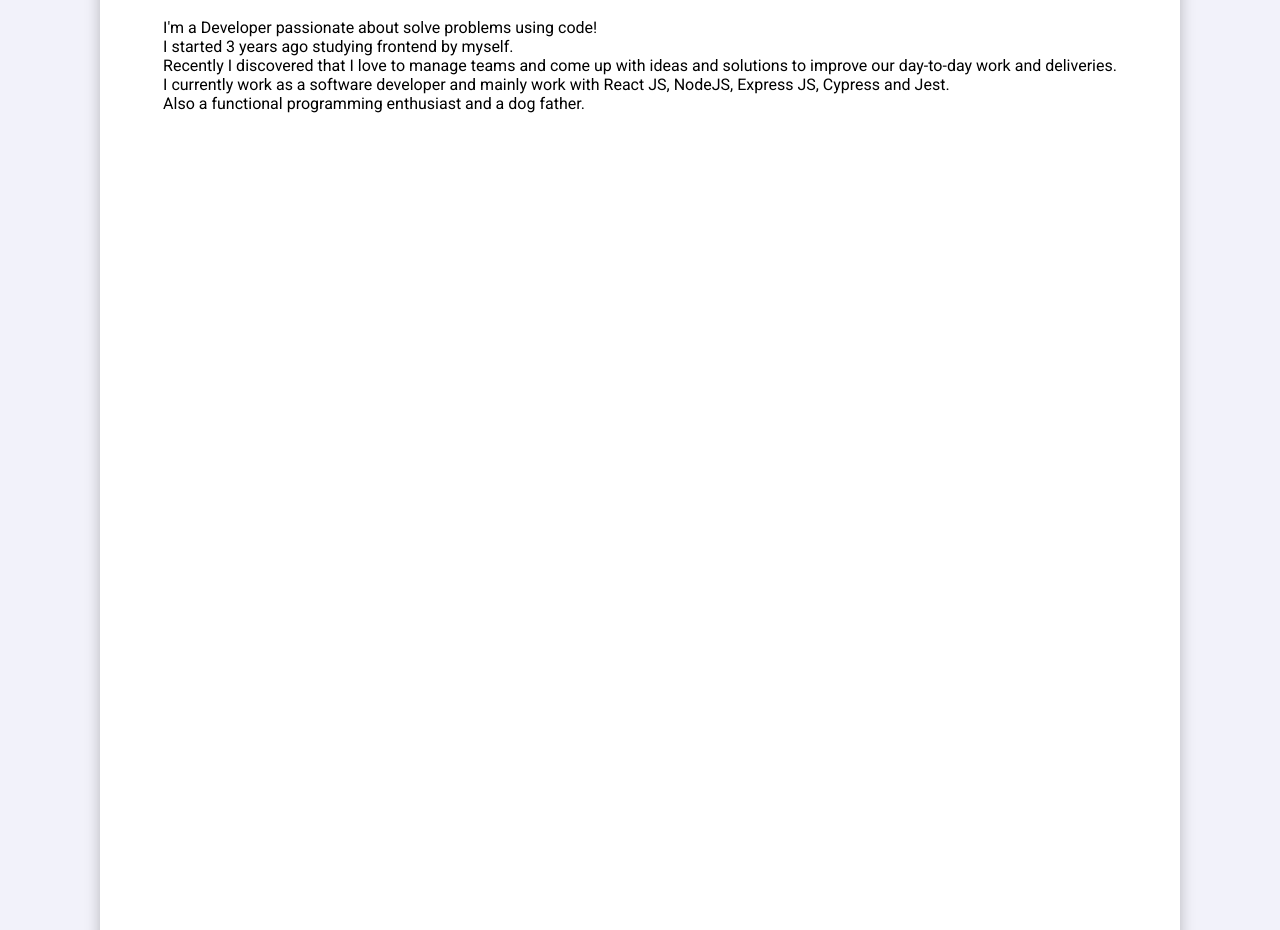
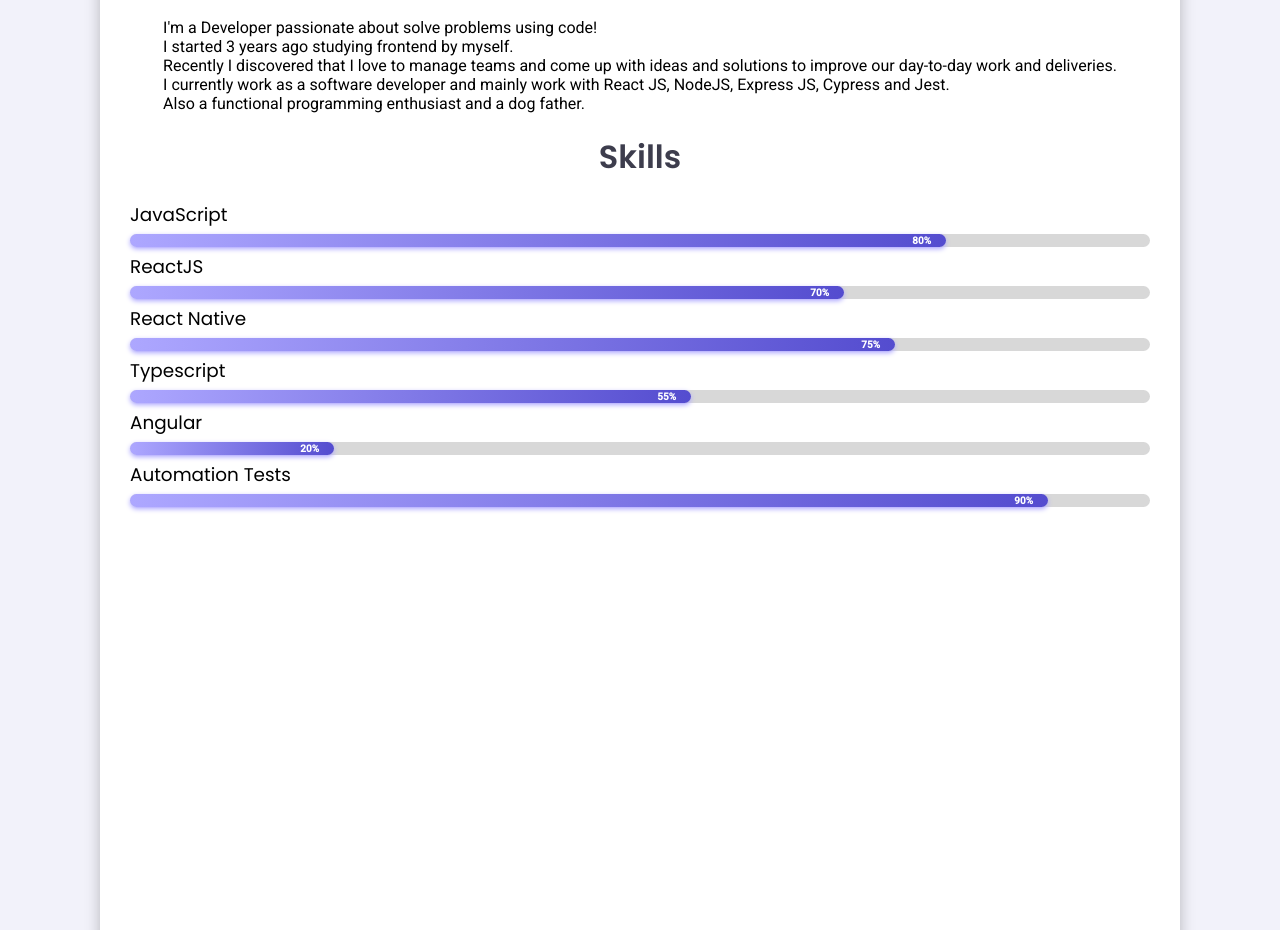
Before and after one commit to gvieiram/MyWebsite, a React (Create React App) app: page / in a window 1280 px wide. Shown: the part 1160-2090 px from the top of the page. Built offline with nearby package versions, Linux system fonts and the light colour scheme.

Commit message:
Added Skill component

```diff
--- /dev/null
+++ b/src/components/Skills/index.tsx
@@ -0,0 +1,41 @@
+import React, { useState } from 'react';
+
+import { Container, SkillBar, Progress, Skill } from './styles';
+
+interface SkillsProps {
+  skills: {
+    done: string;
+    name: string;
+  }[];
+}
+
+export function Skills({ skills }: SkillsProps) {
+  // const [style, setStyle] = useState({});
+
+  // skills.map(skill => {
+  //   setTimeout(() => {
+  //     const newStyle = {
+  //       opacity: 1,
+  //       width: `${skill.done}%`,
+  //     };
+
+  //     setStyle(newStyle);
+  //   }, 200);
+  // });
+
+  return (
+    <>
+      {skills.map(skill => (
+        <Container>
+          <Skill>{skill.name}</Skill>
+
+          <SkillBar>
+            <Progress style={{ width: `${skill.done}%`, opacity: 1 }}>
+              {skill.done}%
+            </Progress>
+          </SkillBar>
+        </Container>
+      ))}
+    </>
+  );
+}
--- /dev/null
+++ b/src/components/Skills/styles.ts
@@ -0,0 +1,45 @@
+import styled from 'styled-components';
+
+export const Container = styled.div`
+  width: 100%;
+  display: flex;
+  flex-direction: column;
+  justify-content: center;
+  align-items: flex-start;
+`;
+
+export const SkillBar = styled.div`
+  background-color: ${props => props.theme.colors.gray};
+  border-radius: 20px;
+  position: relative;
+  margin: 6px 0;
+  height: 13px;
+  width: 100%;
+`;
+
+export const Progress = styled.div`
+  background: linear-gradient(
+    to left,
+    ${props => props.theme.colors.purple_primary},
+    ${props => props.theme.colors.purple_tertiary}
+  );
+  box-shadow: 0 3px 3px -5px ${props => props.theme.colors.purple_primary},
+    0 2px 5px ${props => props.theme.colors.purple_tertiary};
+  border-radius: 20px;
+  color: ${props => props.theme.colors.white};
+  display: flex;
+  align-items: center;
+  justify-content: flex-end;
+  padding: 0 15px;
+  height: 100%;
+  width: 0;
+  opacity: 0;
+  transition: 1s ease 0.3s;
+  font-size: 10px;
+  font-weight: bold;
+`;
+
+export const Skill = styled.h5`
+  font-size: 1.15rem;
+  font-weight: 400;
+`;
--- a/src/pages/Home/index.tsx
+++ b/src/pages/Home/index.tsx
@@ -1,6 +1,7 @@
 /* eslint-disable import/no-unresolved */
 import React from 'react';
 
+import { Skills } from '../../components/Skills';
 import {
   Header,
   HeaderSubtitle,
@@ -37,6 +38,18 @@ export function Home() {
             JS, NodeJS, Express JS, Cypress and Jest.{'\n'}Also a functional
             programming enthusiast and a dog father.
           </Text>
+
+          <Title>Skills</Title>
+          <Skills
+            skills={[
+              { name: 'JavaScript', done: '80' },
+              { name: 'ReactJS', done: '70' },
+              { name: 'React Native', done: '75' },
+              { name: 'Typescript', done: '55' },
+              { name: 'Angular', done: '20' },
+              { name: 'Automation Tests', done: '90' },
+            ]}
+          />
         </Card>
       </Container>
     </>
--- a/src/pages/Home/styles.ts
+++ b/src/pages/Home/styles.ts
@@ -99,7 +99,7 @@ export const Image = styled.img`
     width: 220px;
     height: 220px;
     border-radius: 110px;
-    margin-top: 30px;
+    margin-top: 50px;
   }
 
   @media (max-width: 339px) {
--- a/src/styles/themes/light.ts
+++ b/src/styles/themes/light.ts
@@ -4,10 +4,14 @@ export default {
   colors: {
     background: '#F2F2FA',
     background_card: '#FFF',
+
     text: '#000',
+    white: '#FFF',
+    gray: '#d8d8d8',
 
     purple_primary: '#544CCF',
     purple_secondary: '#736aea',
+    purple_tertiary: '#ada7ff',
 
     nav_active: '#FFF',
     nav_inactive: '#ADA7FF',
```
